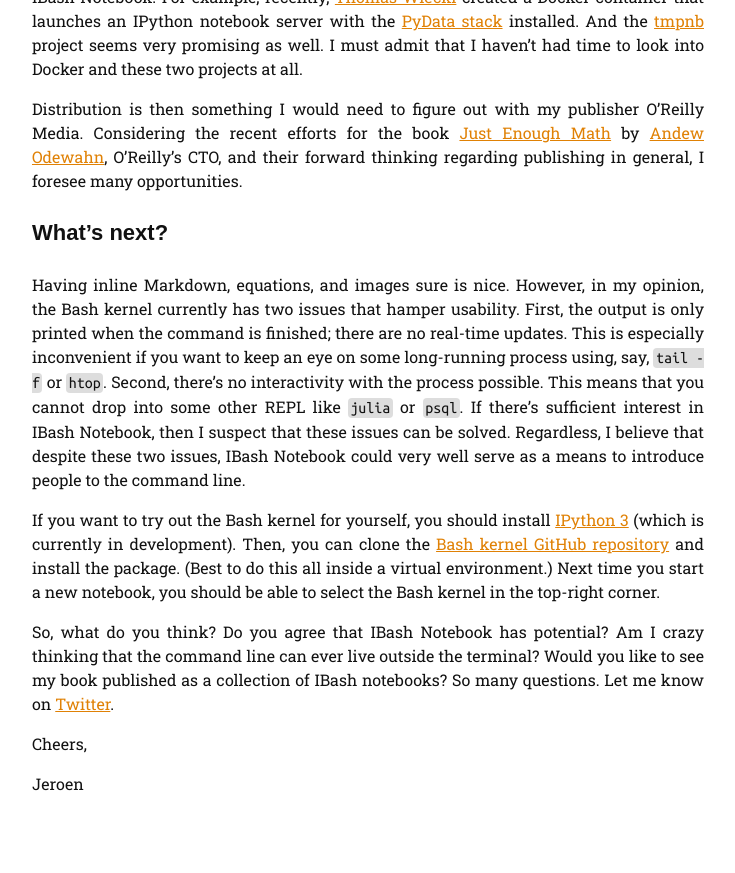
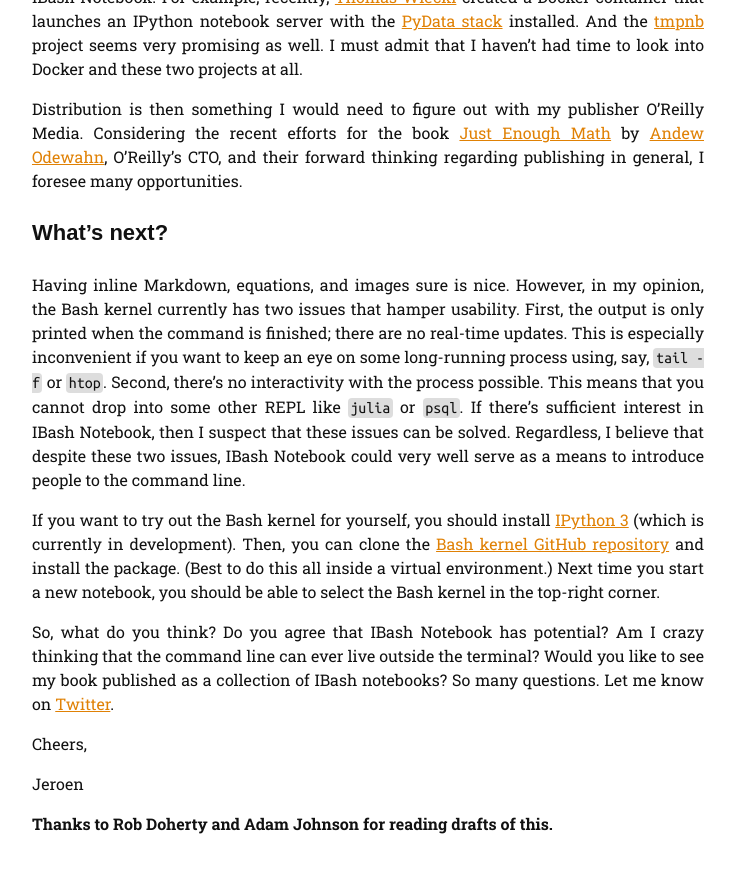
Before and after one commit to jeroenjanssens/jeroenjanssens.github.io, a Jekyll site: the page built from _posts/2015-02-19-ibash-notebook.markdown, in a window 1280 px wide and 900 px high, scrolled down 4988 px. Shown: the top 873 px of the window, without its empty margins (272-1007 px from the left). Built offline with Jekyll 4.4.1, drawn with Linux system fonts in a browser that asks for light colours; some web fonts are replaced; Markdown is read by kramdown in place of the engine named in the settings; comment, search, counter and statistics services are not loaded.

Commit message:
Acknowledgements

```diff
--- a/_posts/2015-02-19-ibash-notebook.markdown
+++ b/_posts/2015-02-19-ibash-notebook.markdown
@@ -104,6 +104,8 @@
 
 Jeroen
 
+**Thanks to Rob Doherty and Adam Johnson for reading drafts of this.**
+
 
 [display]: http://www.imagemagick.org/script/display.php
 [otherbooks]: https://github.com/ipython/ipython/wiki/A-gallery-of-interesting-IPython-Notebooks#entire-books-or-other-large-collections-of-notebooks-on-a-topic
```
Also changed, not shown: 2 other files.
